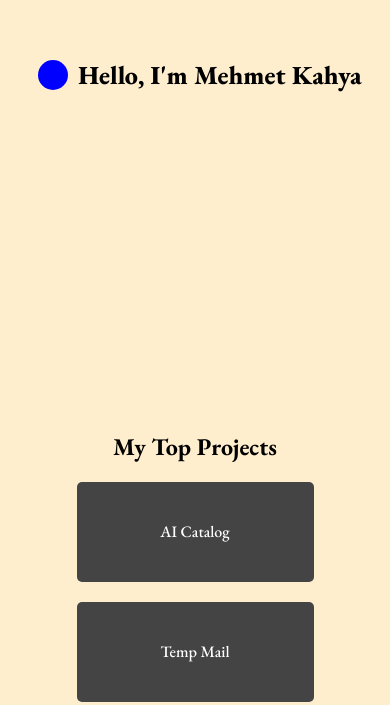
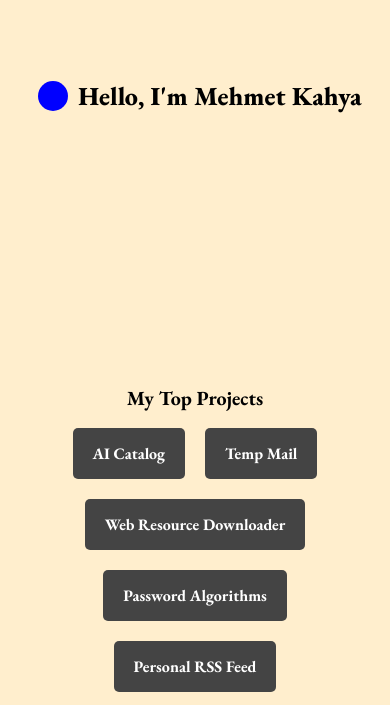
Before and after one commit to mehmetkahya0/last_portfolio, a plain HTML site: page index.html in a window 390 px wide. Shown: the part 242-947 px from the top of the page. Drawn offline with nearby package versions, Linux system fonts and the light colour scheme.

Commit message:
Refactor project list layout and styling and fixed ui bugs

```diff
--- a/style.css
+++ b/style.css
@@ -56,7 +56,7 @@
 
 header {
   text-align: center;
-  height: 75vh;
+  height: 70vh;
   display: flex;
   flex-direction: row;
   justify-content: center;
@@ -77,8 +77,7 @@
 .projects {
   text-align: center;
   padding: 20px;
-  height: 20vh;
-  margin-bottom: 25vh;
+  margin-bottom: 10vh;
 }
 
 .project-list {
@@ -86,15 +85,12 @@
   justify-content: center;
   gap: 20px;
   flex-wrap: wrap;
-  font-size: var(--other_font_size);
-  font-weight: var(--text_font_weight);
 }
 
 .project {
   background-color: #444;
   color: #fff;
   max-width: 237px;
-  width: 100%;
   height: 100px;
   max-width: auto;
   align-items: center;
@@ -108,7 +104,6 @@
   font-size: 0.9em;
   color: #777;
   text-align: center;
-  margin-top: 1rem;
 }
 
 section {
@@ -126,3 +121,31 @@
   font-weight: bolder;
   color: #000000;
 }
+
+@media (max-width: 800px) {
+  header {
+    margin-top: 10vh;
+    height: 60vh;
+  }
+
+  .projects {
+    height: 22vh;
+    padding: 20px;
+  }
+
+  .projects h2 {
+    font-size: 20px;
+  }
+
+  .project {
+    height: auto;
+    padding: 15px 20px;
+    font-weight: bolder;
+  }
+
+  .scroll {
+    margin-top: 15vh;
+    font-size: 12px;
+    height: 10vh;
+  }
+}
```
Also changed, not shown: index.html (+1 -0 lines).
